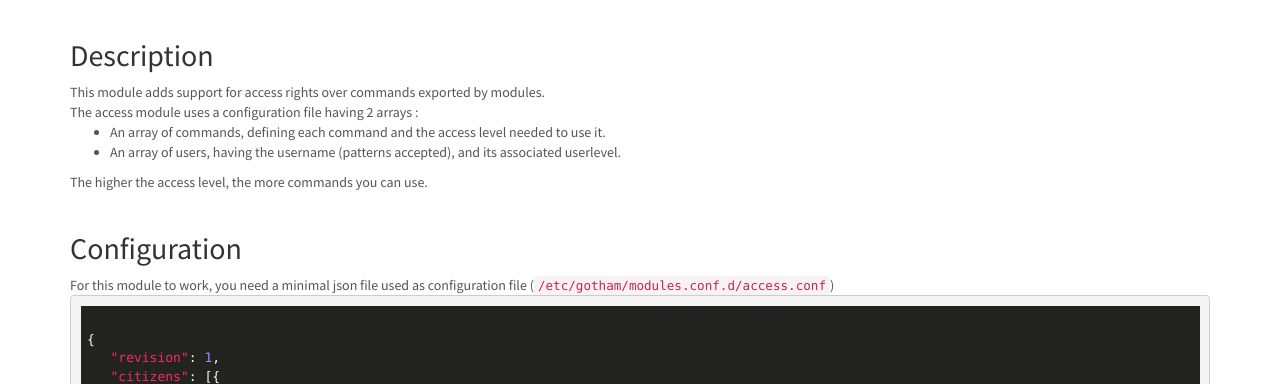
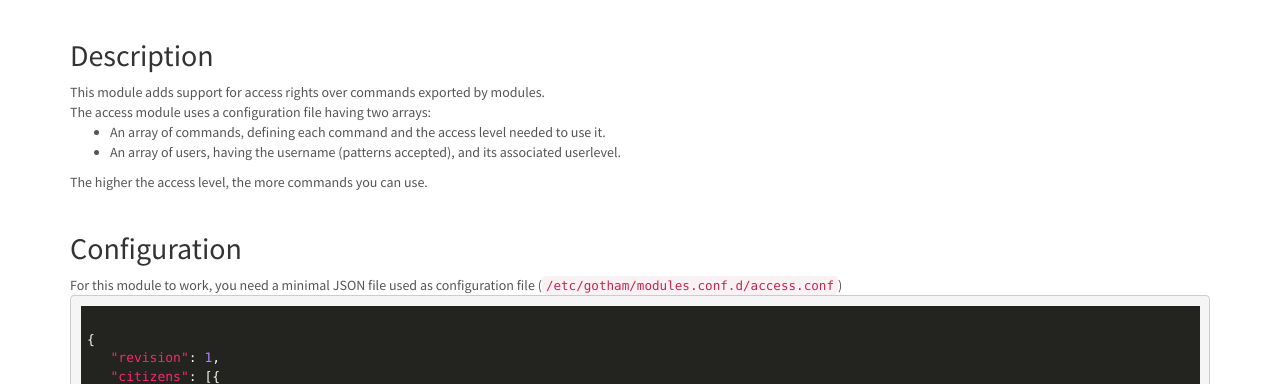
Before and after one commit to gfriloux/botman, a Jekyll site: the page built from docs/_modules/access.html, in a window 1280 px wide. Shown: the part 176-560 px from the top of the page. Built offline with Jekyll 4.4.1, drawn with Linux system fonts in a browser that asks for light colours; nearby versions of some CDN libraries.

Commit message:
Typos and HTML strictness

```diff
--- a/docs/_modules/access.html
+++ b/docs/_modules/access.html
@@ -6,16 +6,16 @@
 <h1>Access Module</h1>
 <p><span class="label label-success">Alfred</span> <span class="label label-primary">Botman</span></p>
 <b>Compatibility :</b>
-<img src={{ site.github.url }}/img/icon-linux.png>
-<img src={{ site.github.url }}/img/icon-windows.png>
-<img src={{ site.github.url }}/img/icon-freebsd.png>
+<img src="{{ site.github.url }}/img/icon-linux.png" />
+<img src="{{ site.github.url }}/img/icon-windows.png" />
+<img src="{{ site.github.url }}/img/icon-freebsd.png" />
 <br /><br />
 
 <h2>Description</h2>
 
 This module adds support for access rights over commands exported
 by modules.<br />
-The access module uses a configuration file having 2 arrays :
+The access module uses a configuration file having two arrays:
 <ul>
   <li>An array of commands, defining each command and the access level needed
       to use it.
@@ -28,7 +28,7 @@
 <br /><br />
 
 <h2>Configuration</h2>
-For this module to work, you need a minimal json file used
+For this module to work, you need a minimal JSON file used
 as configuration file (<code>/etc/gotham/modules.conf.d/access.conf</code>)
 <pre><code class="json">
 {
```
Also changed, not shown: other parts of docs/_modules/access.html (+2 -2 lines).
